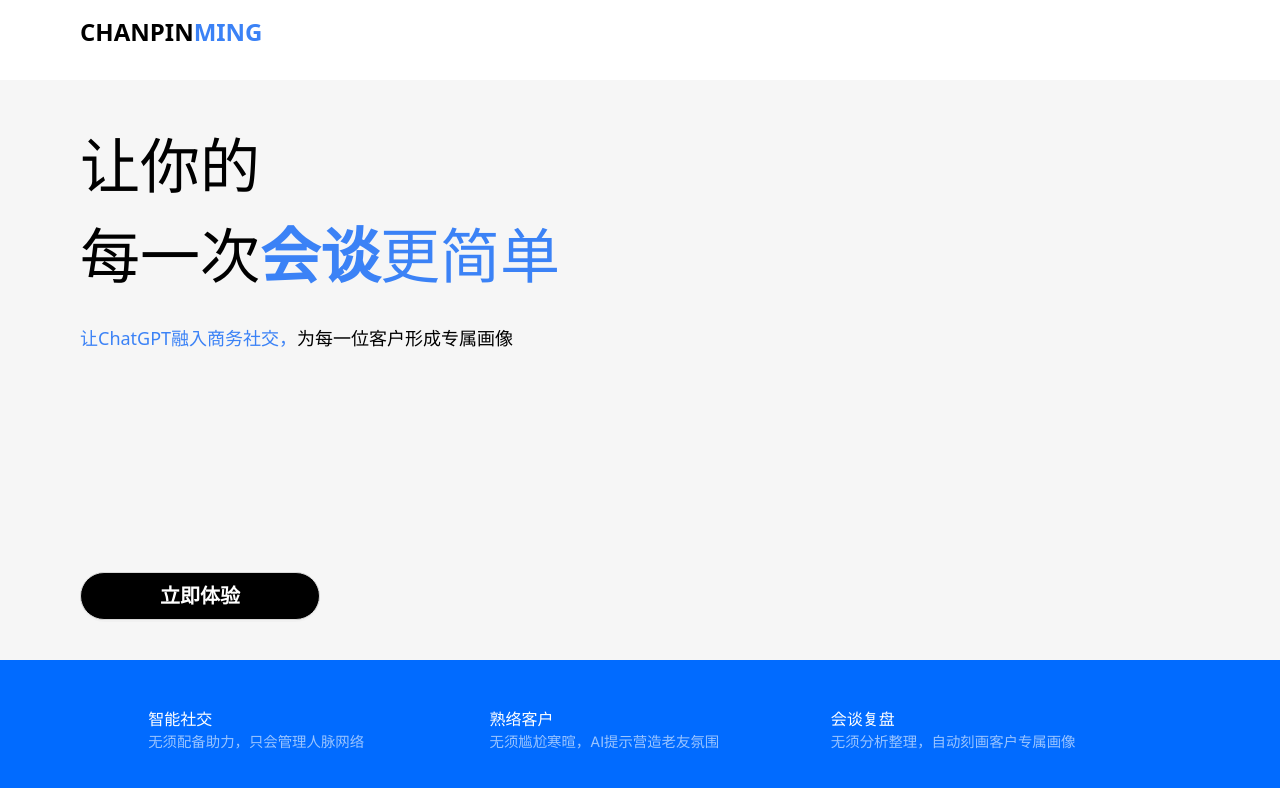
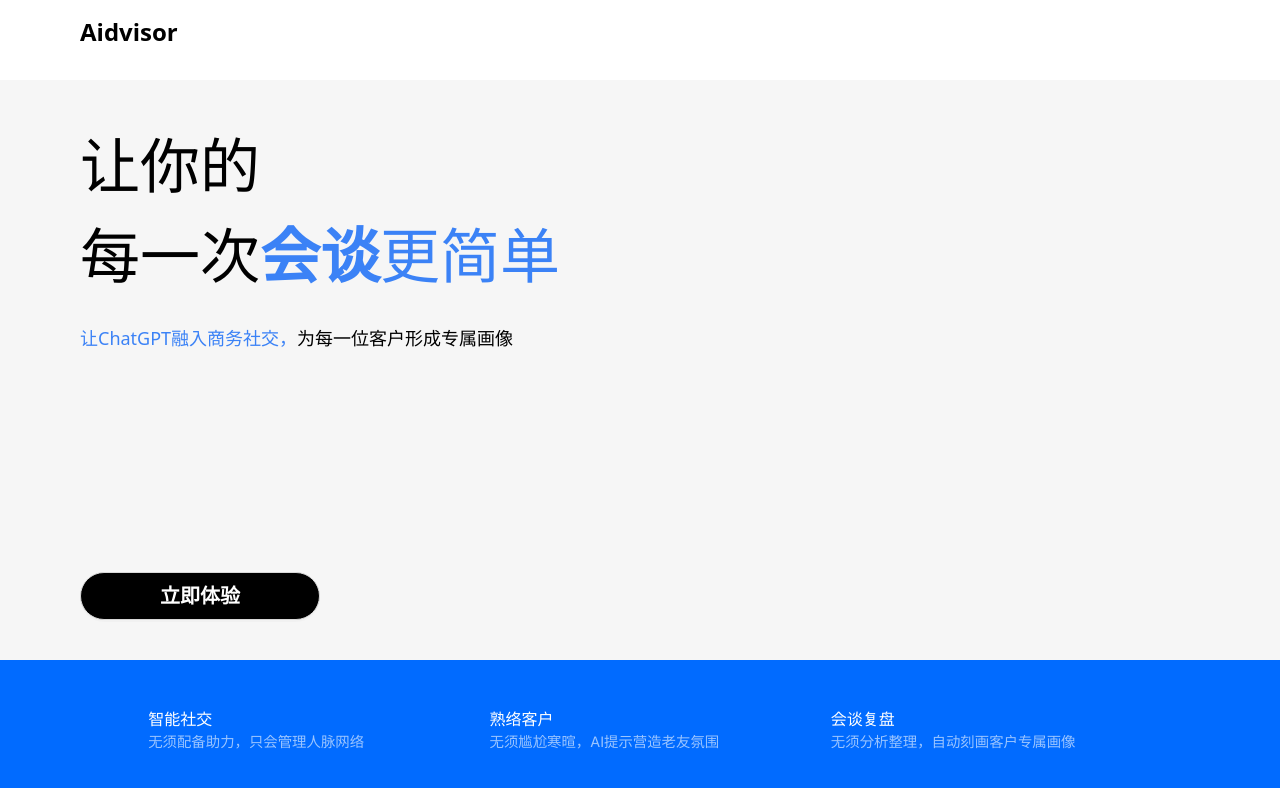
Before and after one commit to aigcheng/HackEngine-online-1-guangnianzhinei-Aidvisor, a Next.js app: page / in a window 1280 px wide. Shown: the top 788 px of the page. Built offline with nearby package versions, Linux system fonts and the light colour scheme.

Commit message:
chore: 更新文案

```diff
--- a/components/header.tsx
+++ b/components/header.tsx
@@ -28,8 +28,8 @@ export default function Header(props: any) {
         <div className="flex gap-6 md:gap-10">
           <Link href="/">
             <h2 className="font-inter font-bold text-2xl leading-7 text-black flex items-center">
-              CHANPIN
-              <span className="text-blue-500">MING</span>
+              Aidvisor
+              {/* <span className="text-blue-500">MING</span> */}
             </h2>
           </Link>
         </div>
--- a/pages/index.tsx
+++ b/pages/index.tsx
@@ -13,7 +13,7 @@ export default function Home() {
     <>
       <Header showNav={true}></Header>
       <Head>
-        <title className="text-3xl font-bold underline">Create Next App</title>
+        <title className="text-3xl font-bold underline">Aidvisor</title>
         <meta name="description" content="Generated by create next app" />
         <meta name="viewport" content="width=device-width, initial-scale=1" />
         <link rel="icon" href="/favicon.ico" />
```
